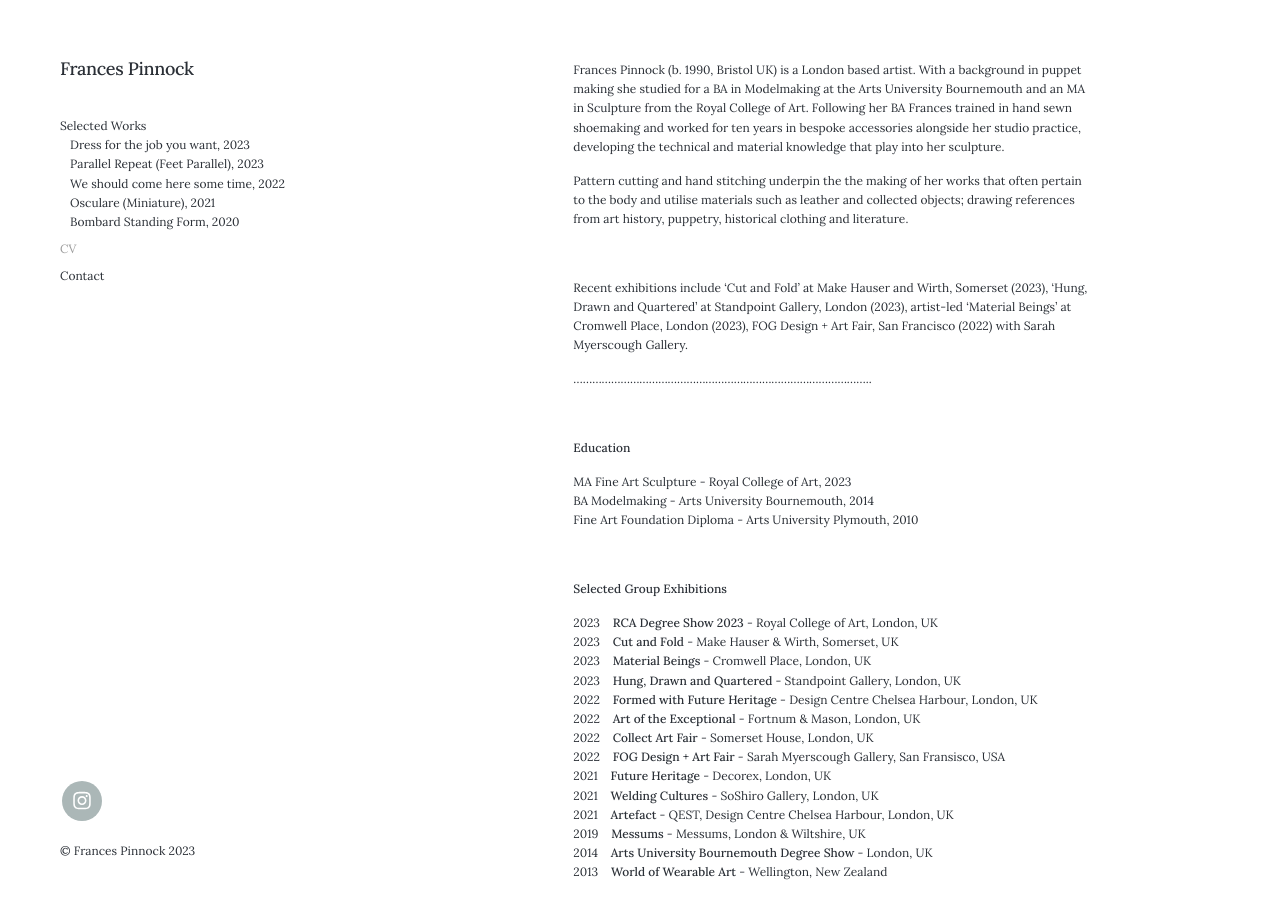
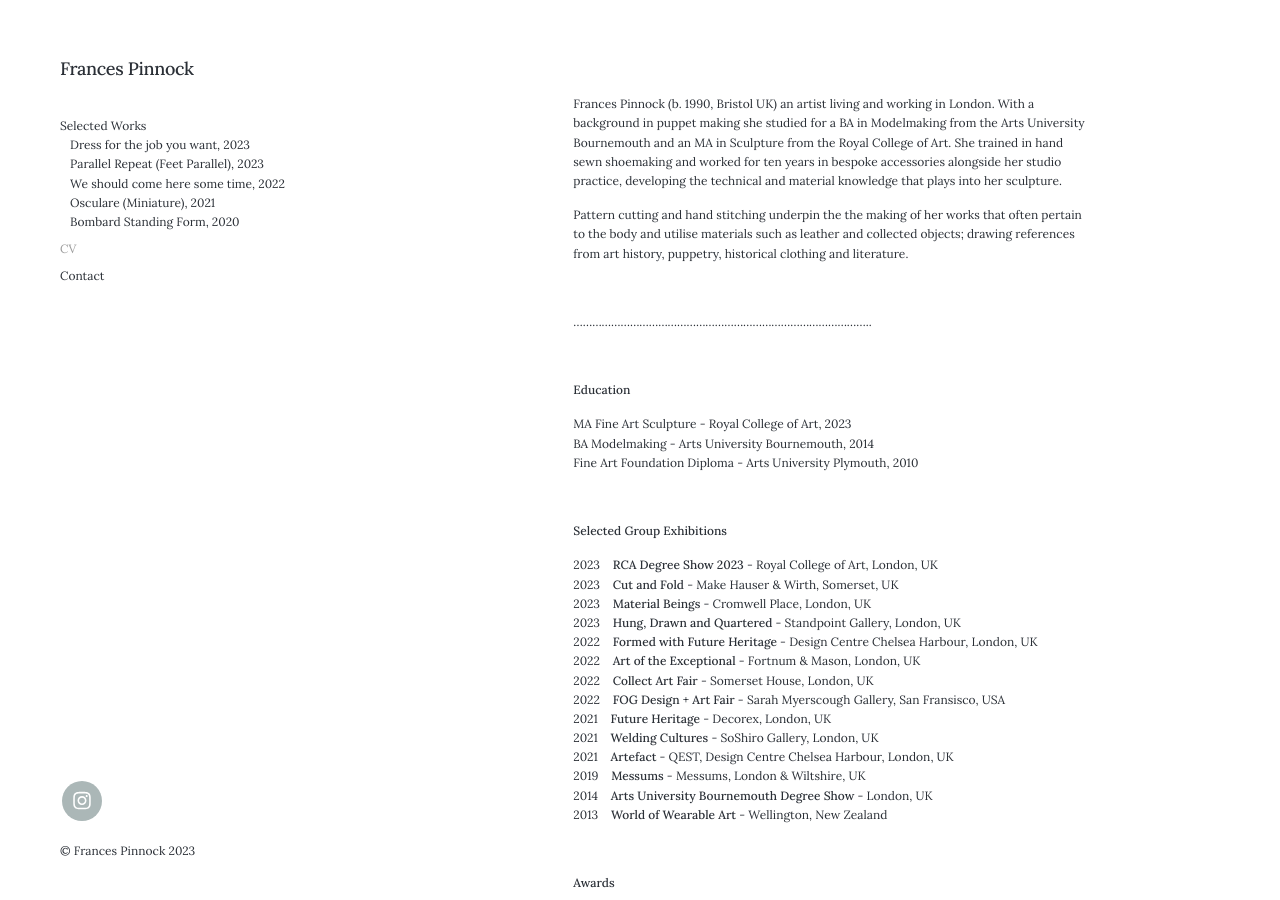
Before and after one commit to francespinnock/francespinnock.github.io, a Jekyll site: the page built from _pages/cv.md, in a window 1280 px wide and 900 px high. Built offline with Jekyll 4.4.1, drawn with Linux system fonts in a browser that asks for light colours; nearby versions of some CDN libraries.

Commit message:
Update cv.md

```diff
--- a/_pages/cv.md
+++ b/_pages/cv.md
@@ -3,13 +3,13 @@ title: CV
 subtitle:
 description: About Frances Pinnock
 ---
-Frances Pinnock (b. 1990, Bristol UK) is a London based artist. With a background in puppet making she studied for a BA in Modelmaking at the Arts University Bournemouth and an MA in Sculpture from the Royal College of Art. Following her BA Frances trained in hand sewn shoemaking and worked for ten years in bespoke accessories alongside her studio practice, developing the technical and material knowledge that play into her sculpture.
+<br />
+
+Frances Pinnock (b. 1990, Bristol UK) an artist living and working in London. With a background in puppet making she studied for a BA in Modelmaking from the Arts University Bournemouth and an MA in Sculpture from the Royal College of Art. She trained in hand sewn shoemaking and worked for ten years in bespoke accessories alongside her studio practice, developing the technical and material knowledge that plays into her sculpture.
 
 Pattern cutting and hand stitching underpin the the making of her works that often pertain to the body and utilise materials such as leather and collected objects; drawing references from art history, puppetry, historical clothing and literature.
 
 <br />
-
-Recent exhibitions include ‘Cut and Fold’ at Make Hauser and Wirth, Somerset (2023), ‘Hung, Drawn and Quartered’ at Standpoint Gallery, London (2023), artist-led ‘Material Beings’ at Cromwell Place, London (2023), FOG Design + Art Fair, San Francisco (2022) with Sarah Myerscough Gallery.
 
 ...............................................................................................
 
```
